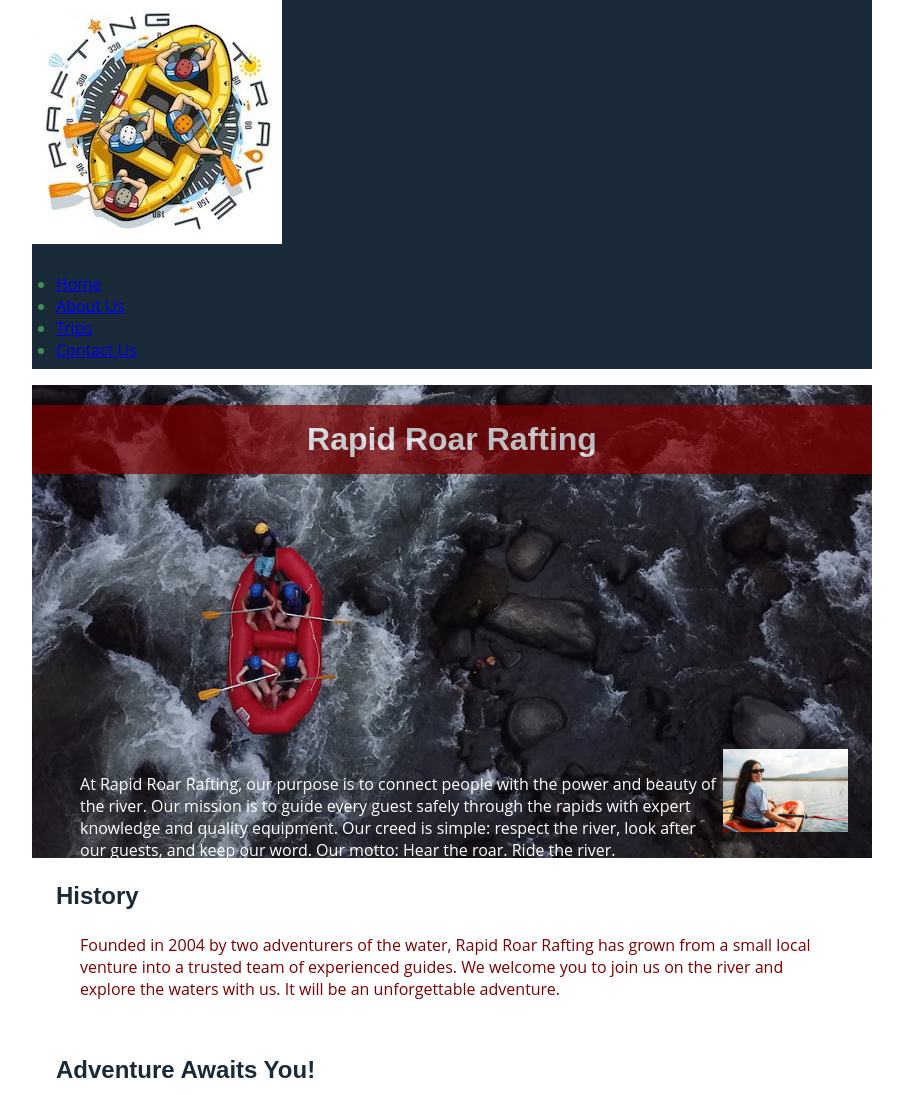
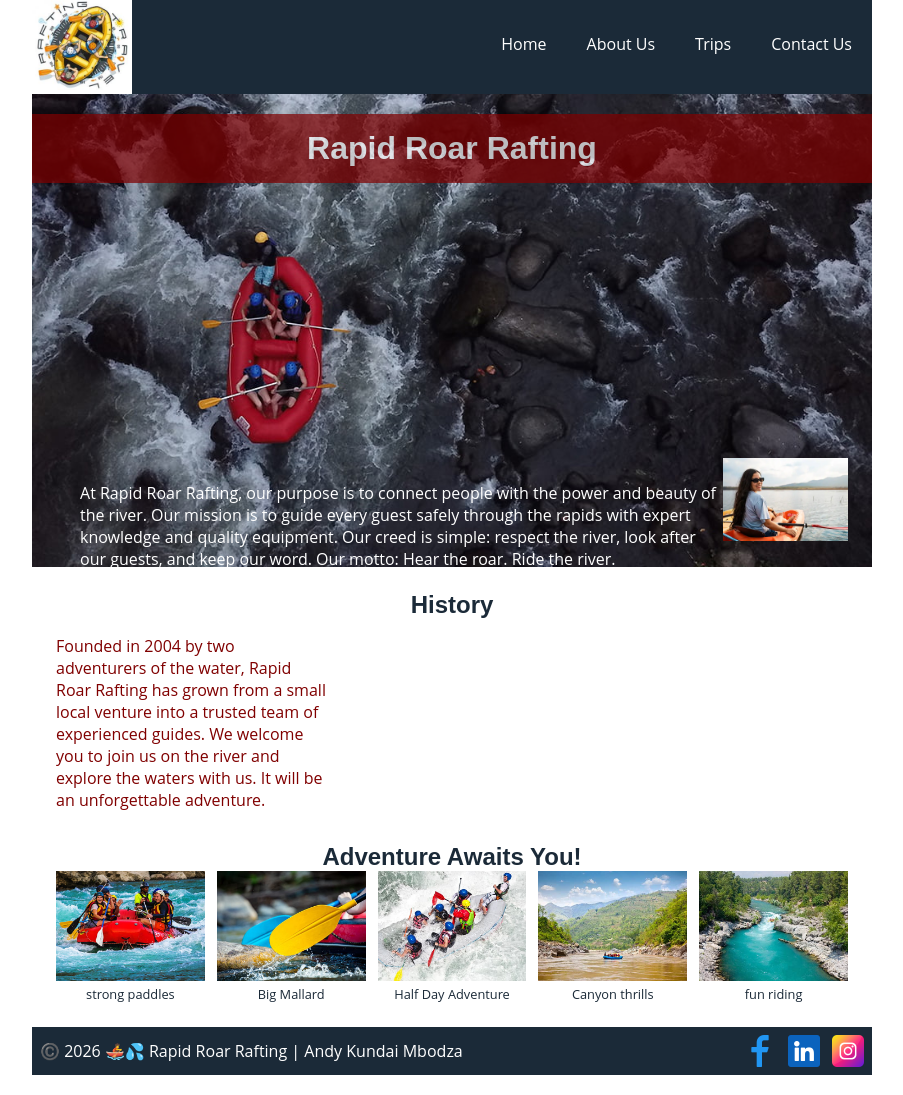
Before and after one commit to Akundai/wdd130, a plain HTML site: page wwr/about.html in a window 1280 px wide. Shown: the part 6-1101 px from the top of the page, without its empty margins (188-1091 px from the left). Drawn offline with Linux system fonts and the light colour scheme.

Commit message:
new version

```diff
--- a/wwr/about.html
+++ b/wwr/about.html
@@ -31,12 +31,34 @@
                 <p>At Rapid Roar Rafting, our purpose is to connect people with the power and beauty of the river. Our mission is to guide every guest safely through the rapids with expert knowledge and quality equipment. Our creed is simple: respect the river, look after our guests, and keep our word. Our motto: Hear the roar. Ride the river.</p>
             </article>
         </div>
-        <section>
+        <section class="history">
             <h2>History</h2>
             <p>Founded in 2004 by two adventurers of the water, Rapid Roar Rafting has grown from a small local venture into a trusted team of experienced guides. We welcome you to join us on the river and explore the waters with us. It will be an unforgettable adventure.</p>
         </section>
-        <section>
+        <section class="adventures">
             <h2>Adventure Awaits You!</h2>
+            <div class="gallery">
+                <figure>
+                    <img src="images/adventure1.jpg" alt="Rafters paddling through strong paddles">
+                    <figcaption>strong paddles</figcaption>
+                </figure>
+                <figure>
+                    <img src="images/adventure2.jpg" alt="Raft running the Big Mallard rapid">
+                    <figcaption>Big Mallard</figcaption>
+                </figure>
+                <figure>
+                    <img src="images/adventure3.jpg" alt="Group on a half day rafting trip">
+                    <figcaption>Half Day Adventure</figcaption>
+                </figure>
+                <figure>
+                    <img src="images/adventure4.jpg" alt="Canyon thrills and whitewater spills">
+                    <figcaption>Canyon thrills</figcaption>
+                </figure>
+                <figure>
+                    <img src="images/adventure5.jpg" alt="Riding the roar of the river with the best crew">
+                    <figcaption>fun riding</figcaption>
+                </figure>
+            </div>
         </section>
     </main>
     <footer>
--- a/wwr/styles/rafting.css
+++ b/wwr/styles/rafting.css
@@ -79,5 +79,119 @@ h1 {
     top: 340px;
     left: 0;
     right: 0;
-    color: var(--secondary-color)
+    color: var(--secondary-color);
 }
+
+header {
+    display: grid;
+    grid-template-columns: 120px 1fr;
+    align-items: center;
+}
+
+header img {
+    display: block;
+    width: 100px;
+    height: auto;
+}
+
+header nav {
+    margin: 0;
+    padding: 0;
+}
+
+header nav ul {
+    display: flex;
+    justify-content: flex-end;
+    list-style: none;
+}
+
+header nav li {
+    flex: 0 1 auto;
+}
+
+header nav a {
+    display: block;
+    padding: 8px 20px;
+    color: var(--secondary-color);
+    text-decoration: none;
+    text-align: center;
+}
+
+header nav a:hover {
+    background-color: var(--accent2-color);
+}
+
+.history {
+    display: grid;
+    grid-template-columns: 1fr 220px 1fr;
+    gap: 16px;
+    align-items: center;
+}
+
+.history h2 {
+    grid-column: 1 / -1;
+    text-align: center;
+}
+
+.history p {
+    margin: 0;
+    padding: 0;
+}
+
+.history img {
+    display: block;
+    width: 100%;
+    height: auto;
+}
+
+.adventures h2 {
+    text-align: center;
+}
+
+.gallery {
+    display: flex;
+    justify-content: space-between;
+    gap: 12px;
+}
+
+.gallery figure {
+    flex: 1;
+    text-align: center;
+}
+
+.gallery img {
+    display: block;
+    width: 100%;
+    height: 110px;
+    object-fit: cover;
+}
+
+.gallery figcaption {
+    margin-top: 4px;
+    font-size: 0.8rem;
+    color: var(--primary-color);
+}
+
+footer {
+    display: flex;
+    justify-content: space-between;
+    align-items: center;
+    background-color: var(--primary-color);
+    color: var(--secondary-color);
+}
+
+footer p {
+    margin: 0;
+}
+
+.socialmedia {
+    display: flex;
+    gap: 12px;
+    margin: 0;
+}
+
+.socialmedia img {
+    display: block;
+    width: 32px;
+    height: 32px;
+}
```
Also changed, not shown: wwr/images/adventure1.jpg (added), wwr/images/adventure2.jpg (added), wwr/images/adventure3.jpg (added), wwr/images/adventure4.jpg (added), wwr/images/adventure5.jpg (added).
